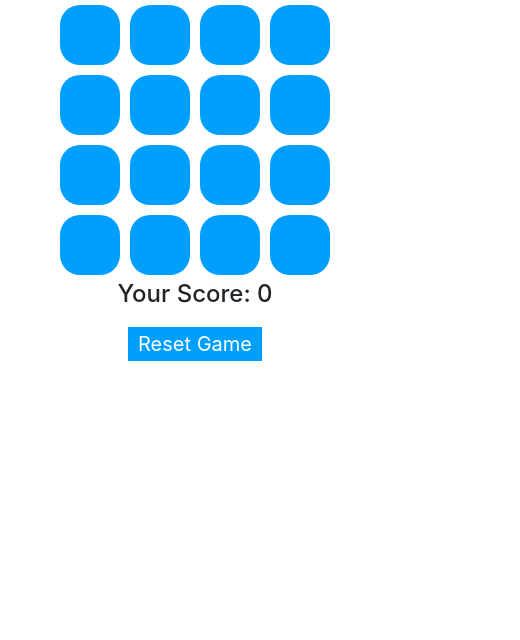
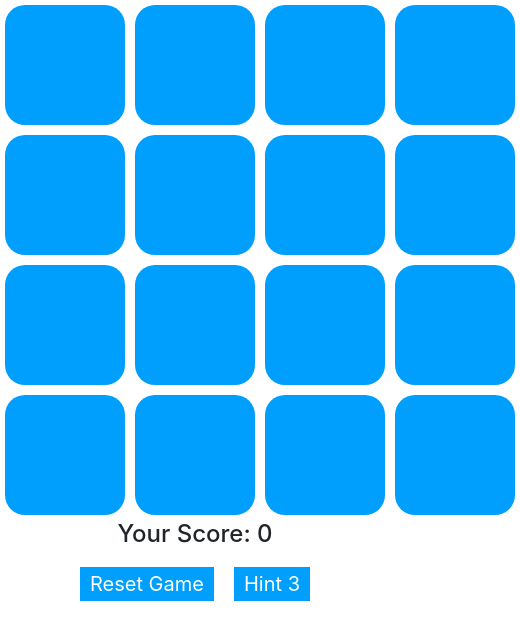
Before and after one commit to shivanshurathore/first, a React (Create React App) app in the folder my-app/: page / in a window 390 px wide. Shown: the top 640 px of the page, 520 px wide, since content can reach past the window. Built offline with nearby package versions, Linux system fonts and the light colour scheme.

Commit message:
game final

```diff
--- a/my-app/src/components/game/mainComponent.js
+++ b/my-app/src/components/game/mainComponent.js
@@ -31,6 +31,7 @@ class MainComponent extends Component {
     open1: "",
     open2: "",
     score: 0,
+    hint: 3,
   };
 
   showImg = (index) => {
@@ -39,7 +40,7 @@ class MainComponent extends Component {
     s1.open1
       ? (s1.open2 = s1.dataArr[index].image)
       : (s1.open1 = s1.dataArr[index].image);
-    if (s1.open1 && s1.open2) setTimeout(() => this.doCellsMatching(), 1000);
+    if (s1.open1 && s1.open2) setTimeout(() => this.doCellsMatching(), 100);
     this.setState(s1);
   };
 
@@ -63,7 +64,7 @@ class MainComponent extends Component {
       s1.open2 = "";
     }
     this.setState(s1);
-    setTimeout(() => this.checkWin(), 1000);
+    setTimeout(() => this.checkWin(), 100);
   };
 
   resetGame = () => {
@@ -71,7 +72,10 @@ class MainComponent extends Component {
     for (let i = 0; i < s1.dataArr.length; i++) {
       s1.dataArr[i].open = false;
     }
+    s1.open1 = "";
+    s1.open2 = "";
     s1.score = 0;
+    this.shuffleArray();
     this.setState(s1);
   };
 
@@ -85,27 +89,68 @@ class MainComponent extends Component {
     this.setState(s1);
   };
 
+  componentDidMount() {
+    this.shuffleArray();
+  }
+
+  shuffleArray = () => {
+    let s1 = { ...this.state };
+    for (var i = s1.dataArr.length - 1; i > 0; i--) {
+      var j = Math.floor(Math.random() * (i + 1));
+      var temp = s1.dataArr[i];
+      s1.dataArr[i] = s1.dataArr[j];
+      s1.dataArr[j] = temp;
+    }
+  };
+
+  handleHint = () => {
+    let dataArr = this.state.dataArr;
+    for (let i = 0; i < dataArr.length; i++) {
+      dataArr[i].open = true;
+    }
+    setTimeout(() => this.hideAllImg(), 800);
+
+    this.setState({
+      dataArr,
+      hint: this.state.hint - 1,
+    });
+  };
+
+  hideAllImg = () => {
+    let s1 = { ...this.state };
+    for (let i = 0; i < s1.dataArr.length; i++) {
+      s1.dataArr[i].open = false;
+    }
+    this.setState(s1);
+  };
+
   render() {
-    const { dataArr, open1, open2, score } = this.state;
+    const { dataArr, open1, open2, score, hint } = this.state;
 
     return (
       <div className="main">
         <div className="btnDiv">
           {dataArr.map((item, index) => (
             <button
-              disabled={item.open || (open1 && open2) ? true : false}
+              disabled={item.open || (open1 && open2)}
               className="btn1"
               key={item}
               onClick={() => this.showImg(index)}
             >
-              {/* <img src={item.image} alt="animals" /> */}
               {item.open ? <img src={item.image} alt="animals" /> : ""}
             </button>
           ))}
         </div>
         <h4>Your Score: {score}</h4>
-        <button className="resetBtn" onClick={this.resetGame}>
+        <button className="btn2" onClick={this.resetGame}>
           Reset Game
+        </button>
+        <button
+          className="btn2"
+          onClick={this.handleHint}
+          disabled={hint === 0}
+        >
+          Hint {hint}
         </button>
       </div>
     );
--- a/my-app/src/components/game/style.css
+++ b/my-app/src/components/game/style.css
@@ -6,8 +6,8 @@
     display: flex;
     flex-flow: row wrap;
     justify-content: center;
-    padding-left: 30%;
-    padding-right: 30%;
+    width: 520px;
+    margin: auto;
 }
 
 .btn1 {
@@ -19,12 +19,6 @@
     margin: 5px;
 }
 
-.btn1:focus {
-    background-color: #009ffd;
-    border-radius: 20px;
-    border: none;
-}
-
 img {
     height: 120px;
     width: 120px;
@@ -33,7 +27,7 @@ img {
     margin: -6px;
 }
 
-.resetBtn {
+.btn2 {
     background-color: #009ffd;
     border: none;
     color: #FFFFFF;
@@ -41,82 +35,3 @@ img {
     padding: 2px 10px;
     margin: 10px;
 }
-
-@media only screen and (max-width: 349px) {
-    .btnDiv {
-        padding-left: 0%;
-        padding-right: 0%;
-    }
-    .btn1, img {
-        height: 60px;
-        width: 60px;
-    }
-}
-
-@media only screen and (min-width: 350px) and (max-width: 437px) {
-    .btnDiv {
-        padding-left: 10%;
-        padding-right: 10%;
-    }
-    .btn1, img {
-        height: 60px;
-        width: 60px;
-    }
-}
-
-@media only screen and (min-width: 438px) and (max-width: 530px) {
-    .btnDiv {
-        padding-left: 10%;
-        padding-right: 10%;
-    }
-    .btn1, img {
-        height: 75px;
-        width: 75px;
-    }
-}
-
-@media only screen and (min-width: 531px) and (max-width: 624px) {
-    .btnDiv {
-        padding-left: 10%;
-        padding-right: 10%;
-    }
-    .btn1, img {
-        height: 90px;
-        width: 90px;
-    }
-}
-
-@media only screen and (min-width: 624px) and (max-width: 749px) {
-    .btnDiv {
-        padding-left: 10%;
-        padding-right: 10%;
-    }
-    .btn1, img {
-        height: 110px;
-        width: 110px;
-    }
-}
-
-@media only screen and (min-width: 749px) and (max-width: 928px) {
-    .btnDiv {
-        padding-left: 15%;
-        padding-right: 15%;
-    }
-
-}
-
-@media only screen and (min-width: 928px) and (max-width: 1120px) {
-    .btnDiv {
-        padding-left: 21%;
-        padding-right: 21%;
-    }
-
-}
-
-@media only screen and (min-width: 1120px) and (max-width: 1300px) {
-    .btnDiv {
-        padding-left: 25%;
-        padding-right: 25%;
-    }
-
-}
```
